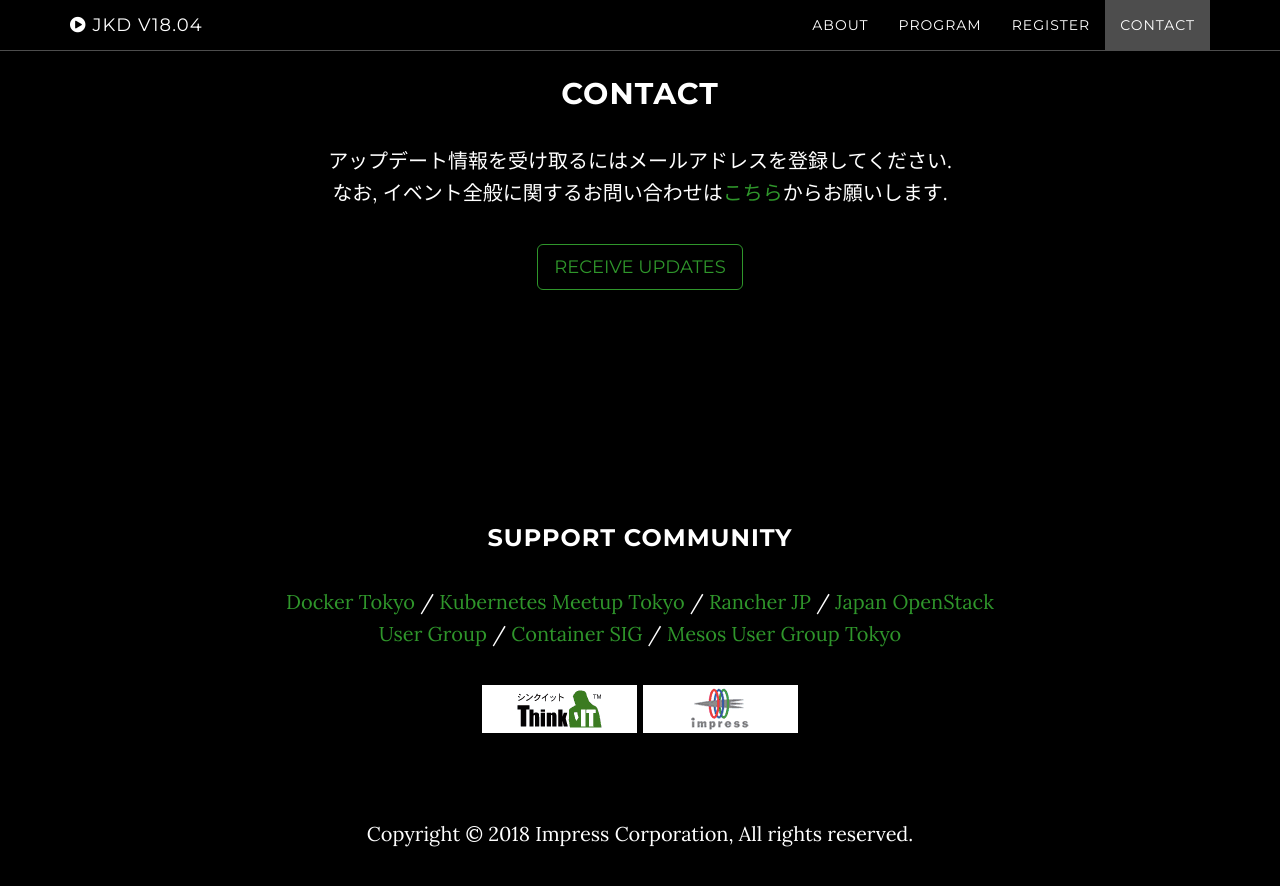
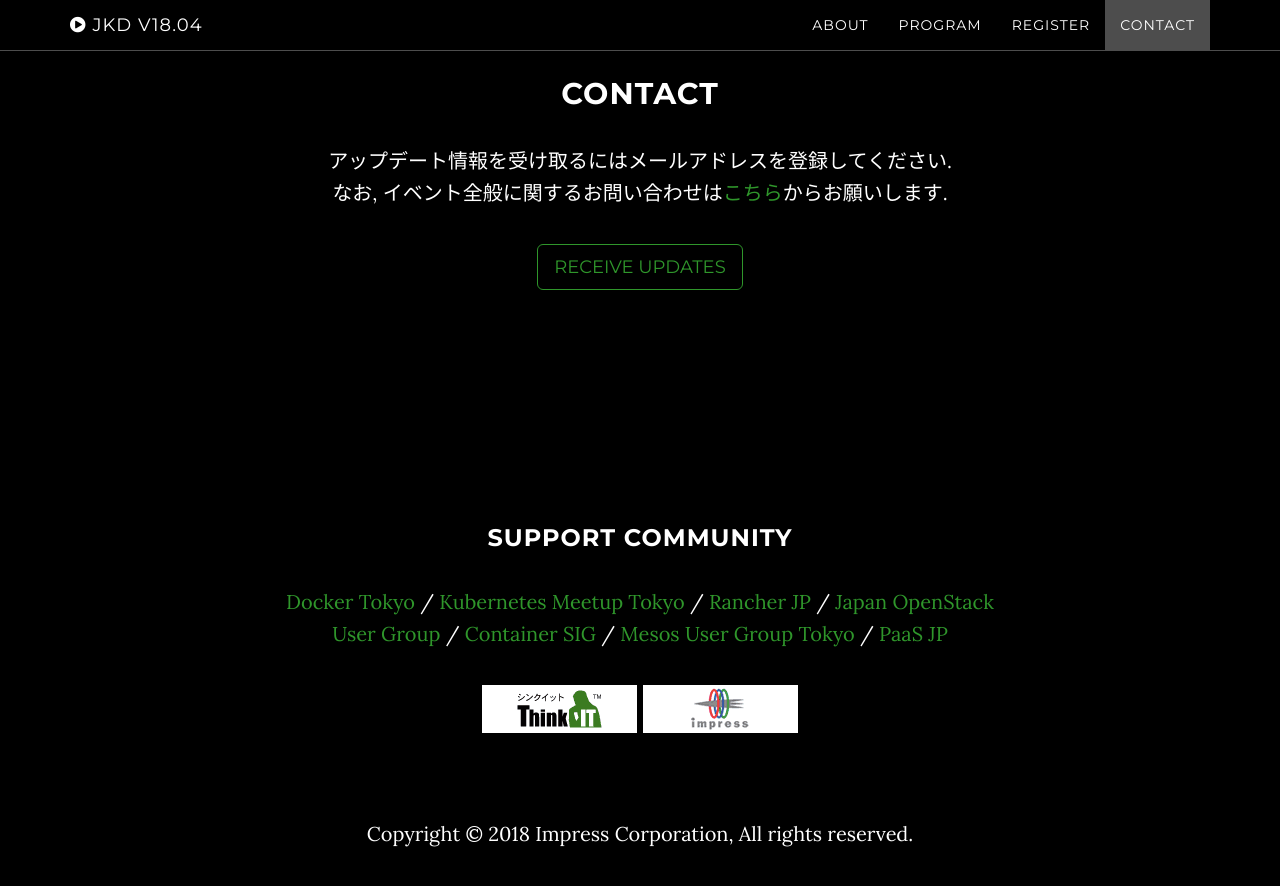
Before and after one commit to containerdays/v18.04, a Jekyll site: the page built from docs/index.html, in a window 1280 px wide and 900 px high, scrolled down 3246 px. Shown: the top 886 px of the window. Built offline with Jekyll 4.4.1, drawn with Linux system fonts in a browser that asks for light colours.

Commit message:
Add PaaS JP

```diff
--- a/docs/_includes/sponsor.html
+++ b/docs/_includes/sponsor.html
@@ -4,7 +4,7 @@
             <div class="col-lg-8 col-lg-offset-2">
                 <h3>Support Community</h3>
                     <div class="community">
-                    <p><a href="https://dockerjp.connpass.com/" target="_blank">Docker Tokyo</a> / <a href="https://k8sjp.connpass.com/" target="_blank">Kubernetes Meetup Tokyo</a> / <a href="http://www.rancher.jp/" target="_blank">Rancher JP</a> / <a href="https://openstack.jp/" target="_blank">Japan OpenStack User Group</a> / <a href="http://containersig.org/" target="_blank">Container SIG</a> / <a href="https://mesos.connpass.com/" target="_blank">Mesos User Group Tokyo</a>
+                    <p><a href="https://dockerjp.connpass.com/" target="_blank">Docker Tokyo</a> / <a href="https://k8sjp.connpass.com/" target="_blank">Kubernetes Meetup Tokyo</a> / <a href="http://www.rancher.jp/" target="_blank">Rancher JP</a> / <a href="https://openstack.jp/" target="_blank">Japan OpenStack User Group</a> / <a href="http://containersig.org/" target="_blank">Container SIG</a> / <a href="https://mesos.connpass.com/" target="_blank">Mesos User Group Tokyo</a> / <a href="https://paas.connpass.com/" target="_blank">PaaS JP</a>
                     </p>
                     </div>
                 <div class="event">
```
